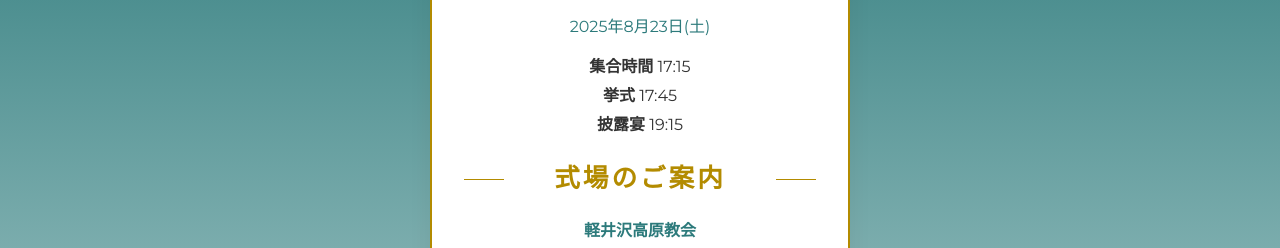
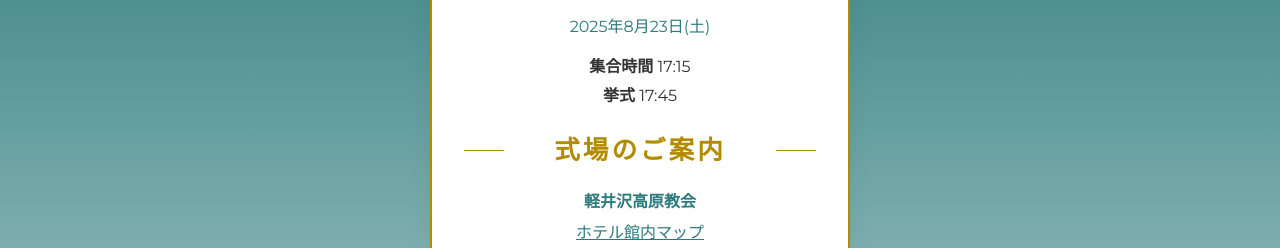
Before and after one commit to miyabinakokorozashi/wedding-invitation, a plain HTML site: page invitationforfriend.html in a window 1280 px wide. Shown: the part 1938-2186 px from the top of the page. Drawn offline with Linux system fonts and the light colour scheme.

Commit message:
Add files via upload

```diff
--- a/invitationforfriend.html
+++ b/invitationforfriend.html
@@ -119,7 +119,7 @@
         <div style="display:flex; flex-direction:column; align-items:center; gap:0.4rem; margin:1rem 0; line-height:1.4;">
           <div><span style="font-weight:bold;">集合時間</span> 17:15</div>
           <div><span style="font-weight:bold;">挙式</span> 17:45</div>
-          <div><span style="font-weight:bold;">披露宴</span> 19:15</div>
+
         </div>
         <!-- VENUE -->
         <h2 class="heading gold" style="margin-bottom:1rem;"><span>式場のご案内</span></h2>
```
